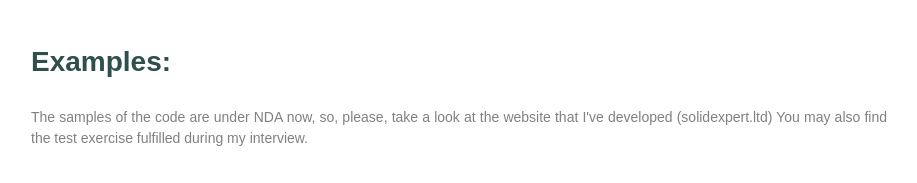
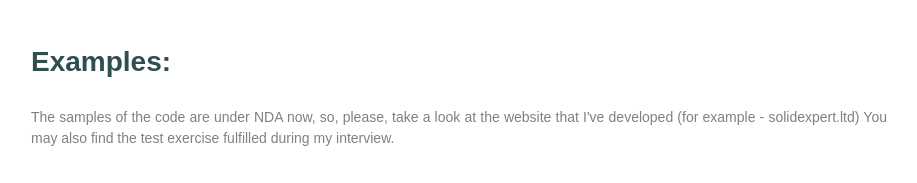
Before and after one commit to ArturKuz/rsschool-2019Q1-cv, a plain HTML site: page index.html in a window 1280 px wide. Shown: the part 988-1171 px from the top of the page, without its empty margins (181-1098 px from the left). Drawn offline with Linux system fonts and the light colour scheme.

Commit message:
refact: upd exp

```diff
--- a/index.html
+++ b/index.html
@@ -74,7 +74,7 @@
                 <h2 class="subtitle t--dark-gray">Examples:</h2>
                 <p class="text">
                     The samples of the code are under NDA now, so, please, take a look at the website that I've
-                    developed (solidexpert.ltd)
+                    developed (for example - solidexpert.ltd)
                     You may also find the test exercise fulfilled during my interview.
                 </p>
             </section>
```
